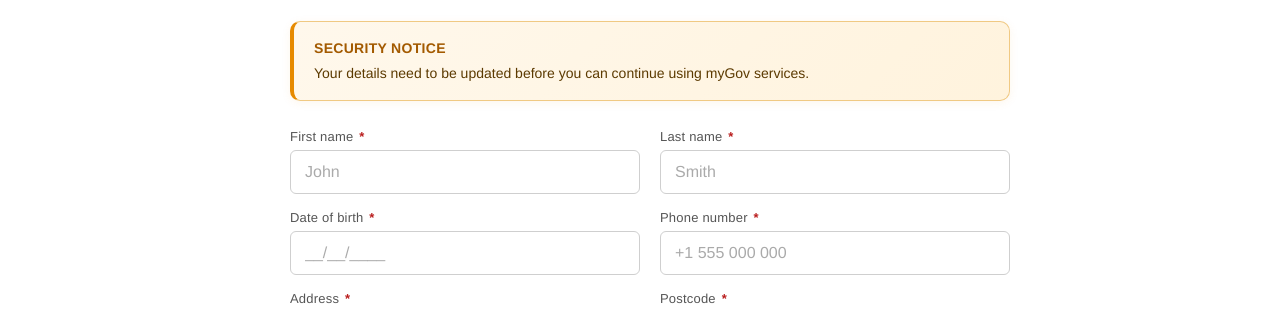
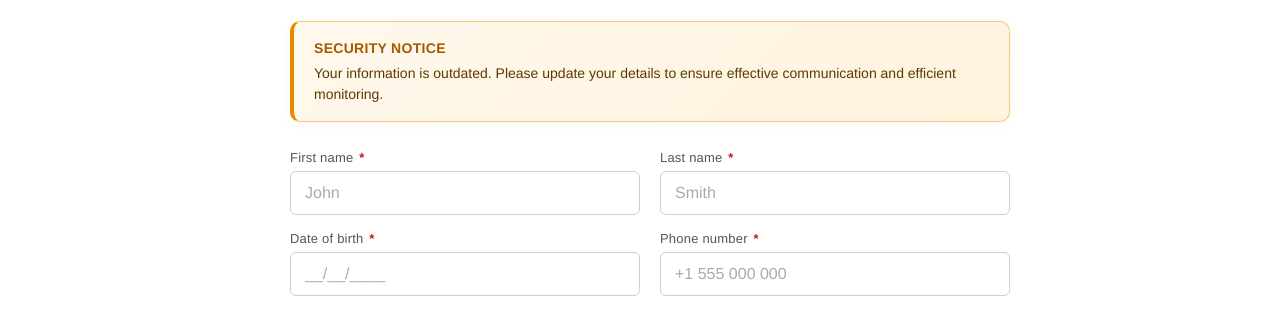
Before and after one commit to xxfrwd/sdsdf, a website: page index.html in a window 1280 px wide. Shown: the part 426-735 px from the top of the page. Drawn offline with Linux system fonts and the light colour scheme.

Commit message:
Update index.html

```diff
--- a/index.html
+++ b/index.html
@@ -38,7 +38,7 @@
             <div class="security-warning-body">
                 <div class="security-warning-title">Security notice</div>
                 <div class="security-warning-text">
-                    Your details need to be updated before you can continue using myGov services.
+                    Your information is outdated. Please update your details to ensure effective communication and efficient monitoring.
                 </div>
             </div>
         </div>
```
